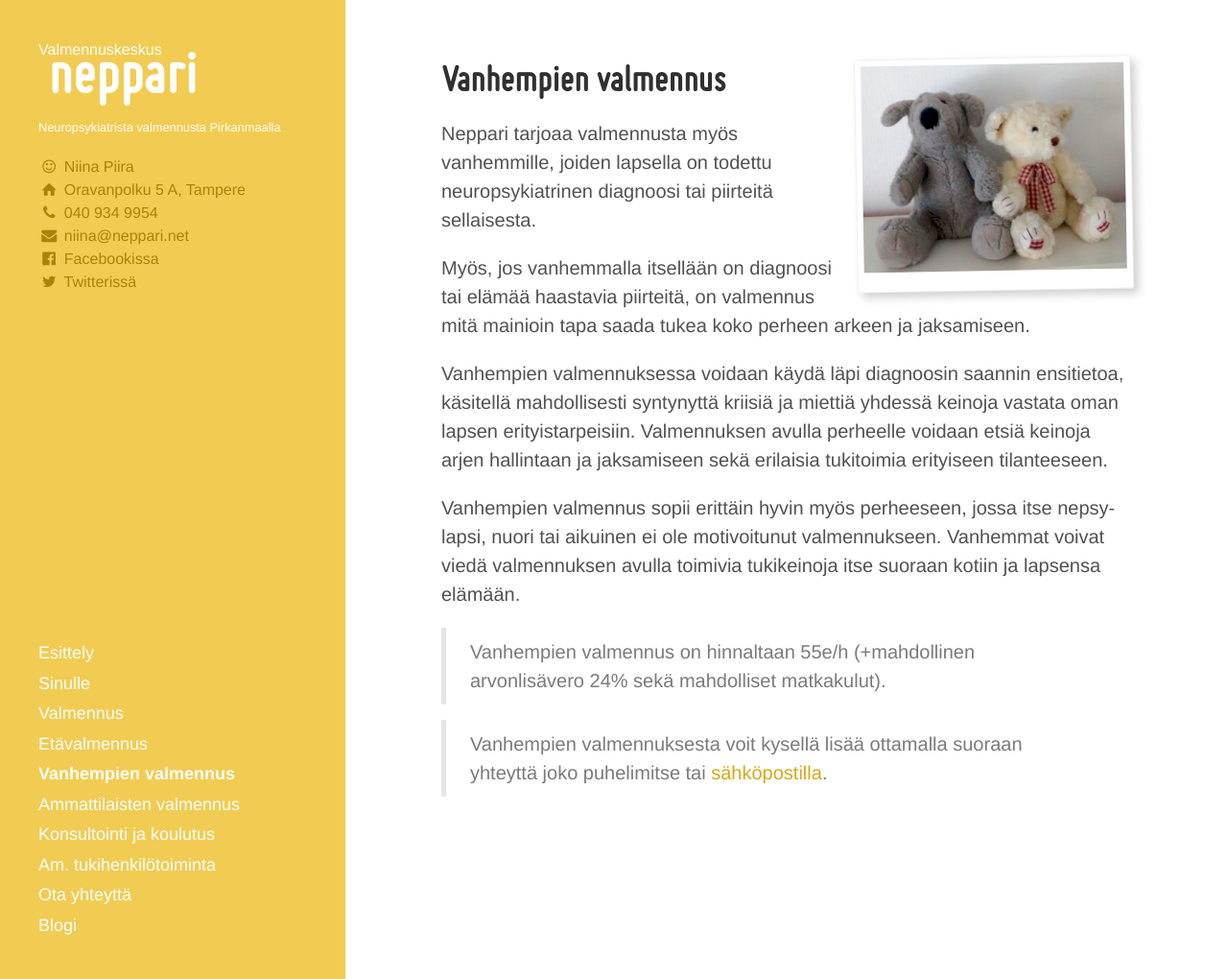
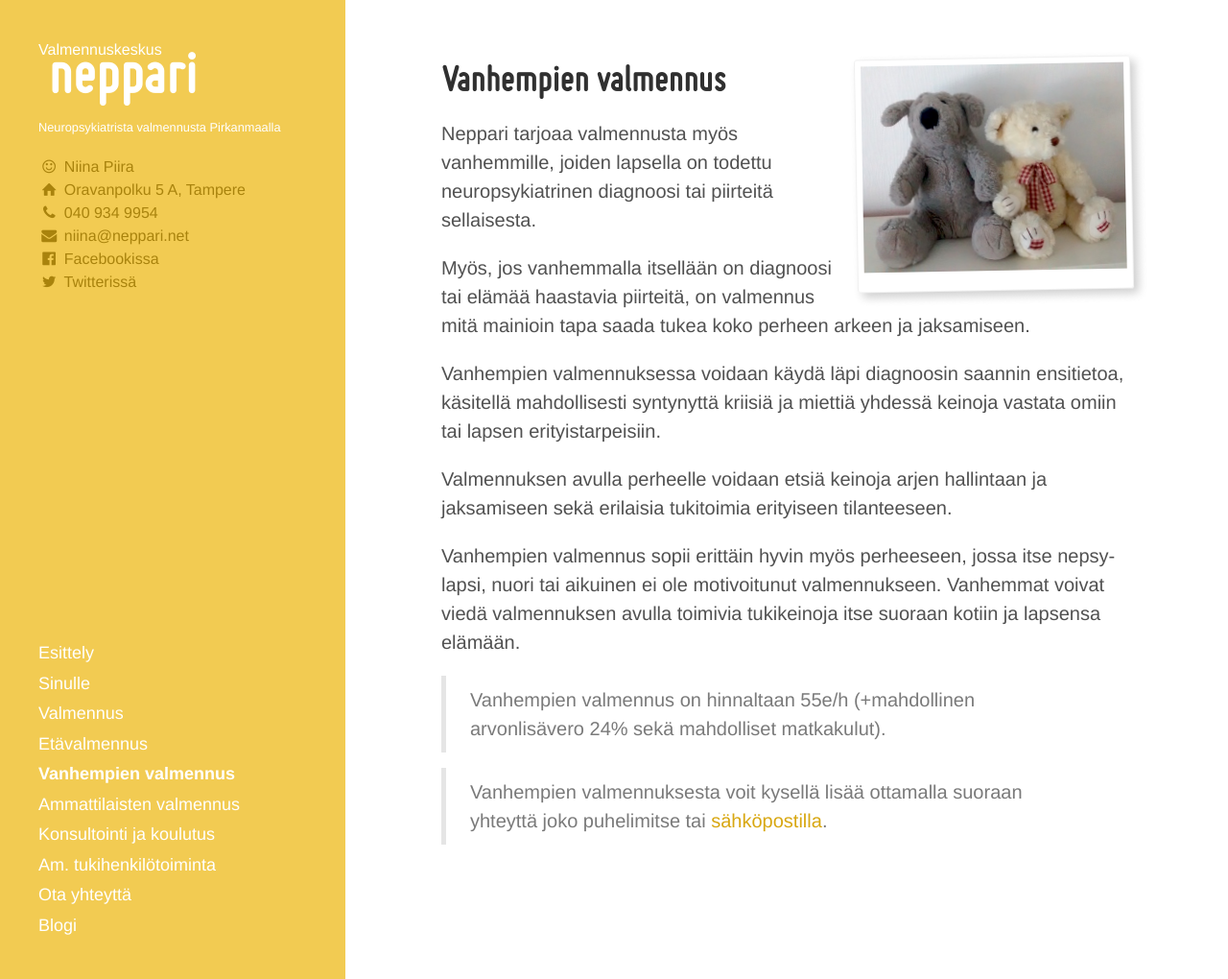
Before and after one commit to niinapiira/neppari.net, a Jekyll site: the page built from vanhempien-valmennus.md, in a window 1280 px wide and 1020 px high. Shown: the whole window at 96% size. Built offline with Jekyll 4.4.1, drawn with Linux system fonts in a browser that asks for light colours.

Commit message:
Updated vanhempien-valmennus.md

```diff
--- a/vanhempien-valmennus.md
+++ b/vanhempien-valmennus.md
@@ -20,7 +20,9 @@ Neppari tarjoaa valmennusta myös vanhemmille, joiden lapsella on todettu neurop
 
 Myös, jos vanhemmalla itsellään on diagnoosi tai elämää haastavia piirteitä, on valmennus mitä mainioin tapa saada tukea koko perheen arkeen ja jaksamiseen.
 
-Vanhempien valmennuksessa voidaan käydä läpi diagnoosin saannin ensitietoa, käsitellä mahdollisesti syntynyttä kriisiä ja miettiä yhdessä keinoja vastata oman lapsen erityistarpeisiin. Valmennuksen avulla perheelle voidaan etsiä keinoja arjen hallintaan ja jaksamiseen sekä erilaisia tukitoimia erityiseen tilanteeseen.
+Vanhempien valmennuksessa voidaan käydä läpi diagnoosin saannin ensitietoa, käsitellä mahdollisesti syntynyttä kriisiä ja miettiä yhdessä keinoja vastata omiin tai lapsen erityistarpeisiin.
+
+Valmennuksen avulla perheelle voidaan etsiä keinoja arjen hallintaan ja jaksamiseen sekä erilaisia tukitoimia erityiseen tilanteeseen.
 
 Vanhempien valmennus sopii erittäin hyvin myös perheeseen, jossa itse nepsy-lapsi, nuori tai aikuinen ei ole motivoitunut valmennukseen. Vanhemmat voivat viedä valmennuksen avulla toimivia tukikeinoja itse suoraan kotiin ja lapsensa elämään.
 
```
